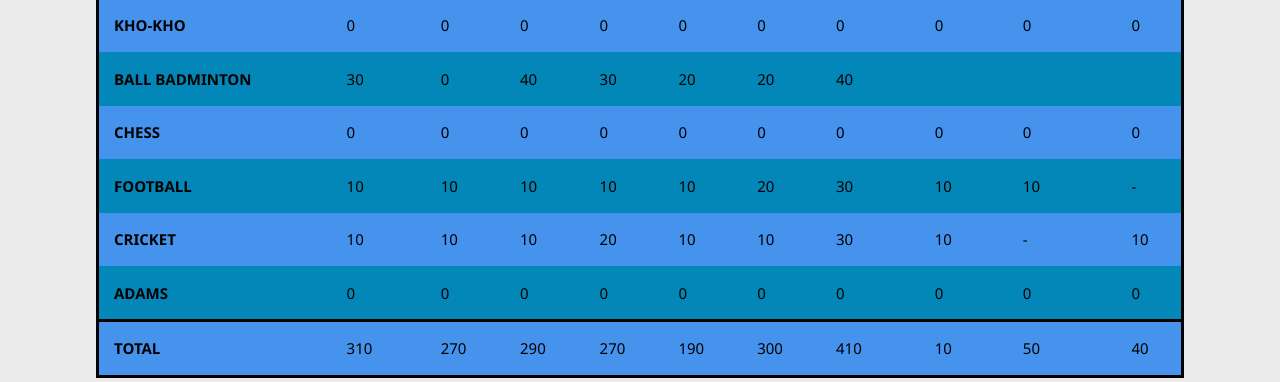
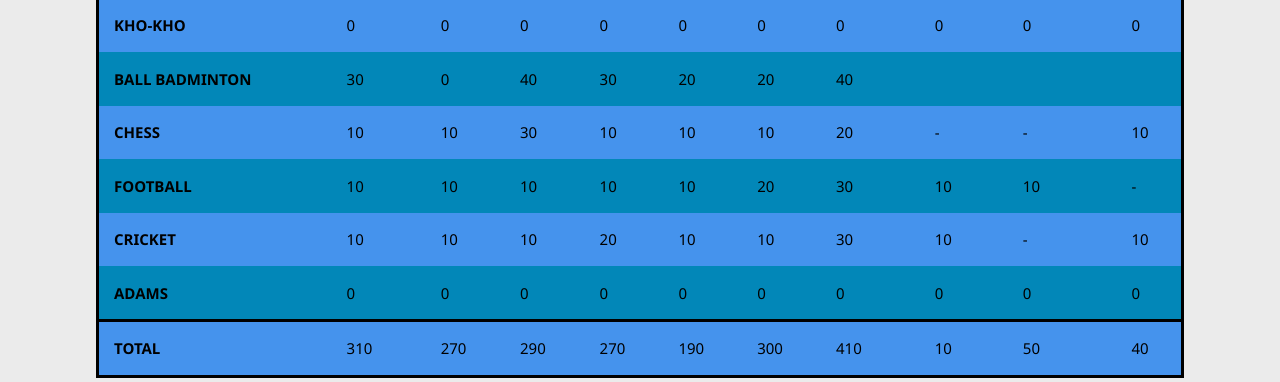
Before and after one commit to Technieks-2020/website, a Flask app: page / in a window 1280 px wide. Shown: the part 3046-3428 px from the top of the page. Run offline with Flask 2, Linux system fonts and the light colour scheme; some libraries are stand-ins or nearby versions.

Commit message:
Updated chess scores

```diff
--- a/templates/index.html
+++ b/templates/index.html
@@ -443,16 +443,16 @@
 		</tr>
 		<tr>
 			<td>CHESS</td>
-			<td>0</td>
-			<td>0</td>
-			<td>0</td>
-			<td>0</td>
-			<td>0</td>
-			<td>0</td>
-			<td>0</td>
-			<td>0</td>
-			<td>0</th>
-			<td>0</td>
+			<td>10</td>
+			<td>10</td>
+			<td>30</td>
+			<td>10</td>
+			<td>10</td>
+			<td>10</td>
+			<td>20</td>
+			<td>-</td>
+			<td>-</th>
+			<td>10</td>
 		</tr>
 		<tr>
 			<td>FOOTBALL</td>
```
